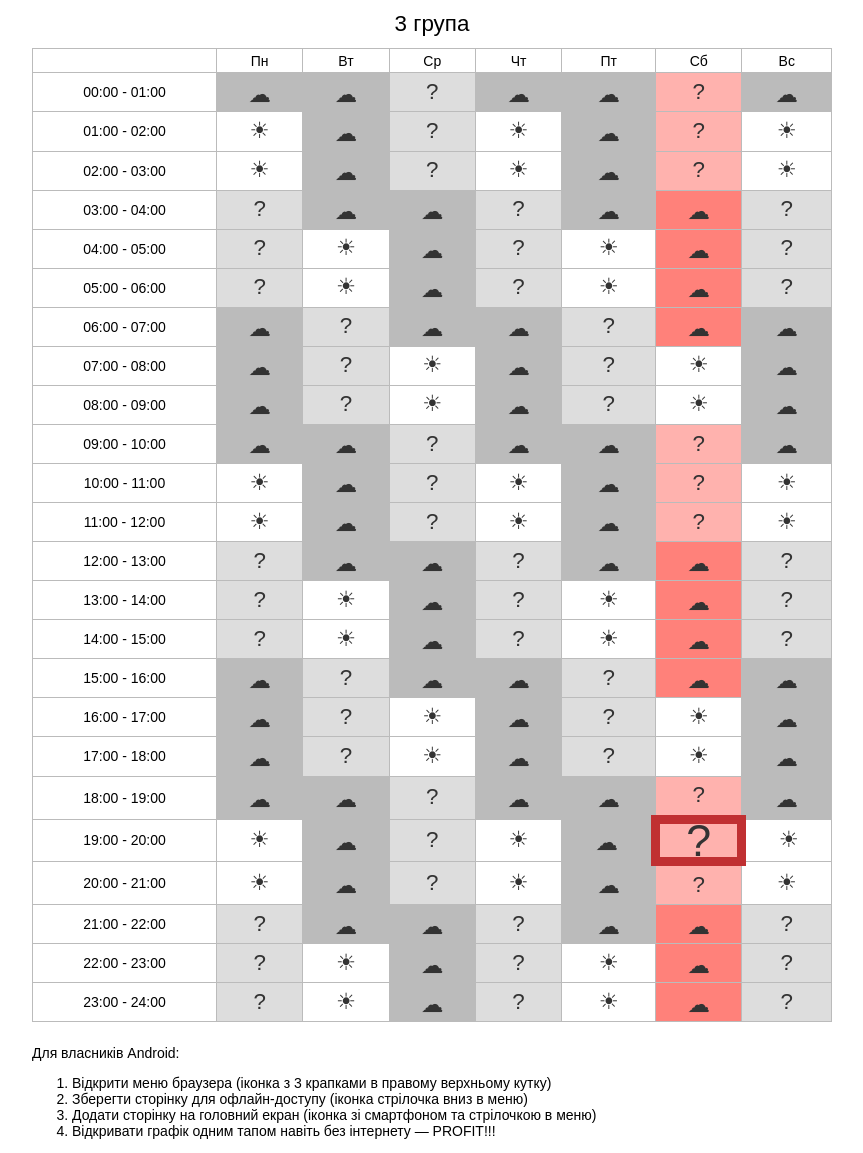
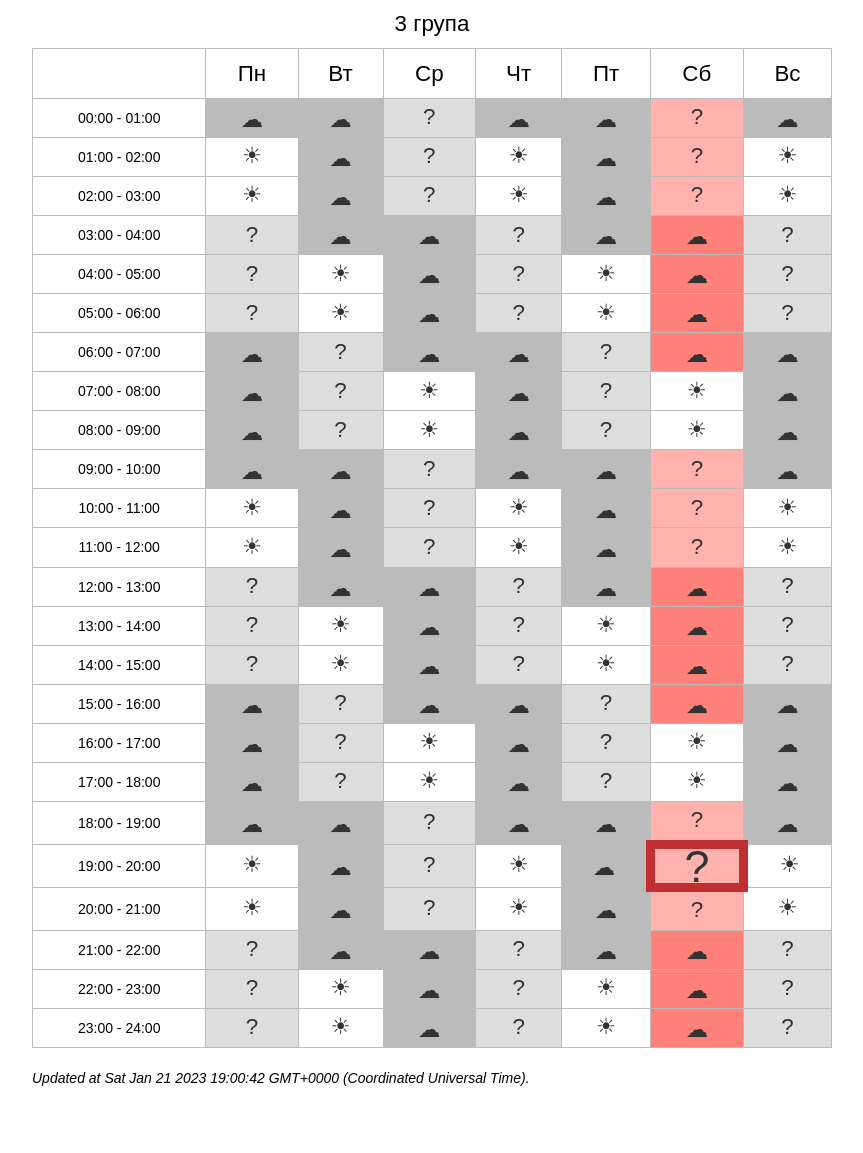
Before and after one commit to npavliuchenko/blackout, a plain HTML site: page index.html in a window 1280 px wide. Shown: the whole page, without its empty margins (208-1071 px from the left). After the commit the page ends 1109 px from the top, so only its background shows below. Drawn offline with Linux system fonts and the light colour scheme.

Commit message:
appcache manifest added, generation time, icon updated

```diff
--- a/index.html
+++ b/index.html
@@ -1,5 +1,5 @@
 <!DOCTYPE html>
-<html lang="en">
+<html lang="uk" manifest="manifest.appcache">
 <head>
     <meta charset="utf-8">
 
@@ -34,7 +34,11 @@
             <tbody></tbody>
         </table>
 
-        <div class="readme">
+        <div class="meta">
+            Updated at <span id="now"></span>.
+        </div>
+
+        <!-- <div class="readme">
             Для власників Android:
 
             <ol>
@@ -44,7 +48,7 @@
                 <li>Відкривати графік одним тапом навіть без інтернету&nbsp;&mdash; PROFIT!!!</li>
             </ol>
 
-        </div>
+        </div> -->
 
     </div>
 
--- a/script.js
+++ b/script.js
@@ -51,6 +51,7 @@ document.addEventListener('DOMContentLoaded', function() {
 		let text = "";
 		const now = new Date();
 		const container = document.getElementsByTagName("tbody")[0];
+		const timeContainer = document.getElementById("now");
 		const dayNow = now.getDay() ? now.getDay() : 7; // sunday 0 -> 7
 		const hourNow = now.getHours();
 
@@ -75,6 +76,7 @@ document.addEventListener('DOMContentLoaded', function() {
 		}
 
 		container.innerHTML = text;
+		timeContainer.innerHTML = now;
 	}
 
 
--- a/style.css
+++ b/style.css
@@ -34,6 +34,11 @@ th {
 
 th {
     font-weight: normal;
+}
+
+thead th {
+    font-size: 1.6em;
+    padding: 0.5em;
 }
 
 td {
@@ -116,7 +121,12 @@ h1 {
     margin: 0.5em auto;
 }
 
-table {
+table,
+.meta {
     width: 100%;
     margin-bottom: 1.6em;
 }
+
+.meta {
+    font-style: italic;
+}
```
Also changed, not shown: favicon.png, favicon.svg, 1 other file.
